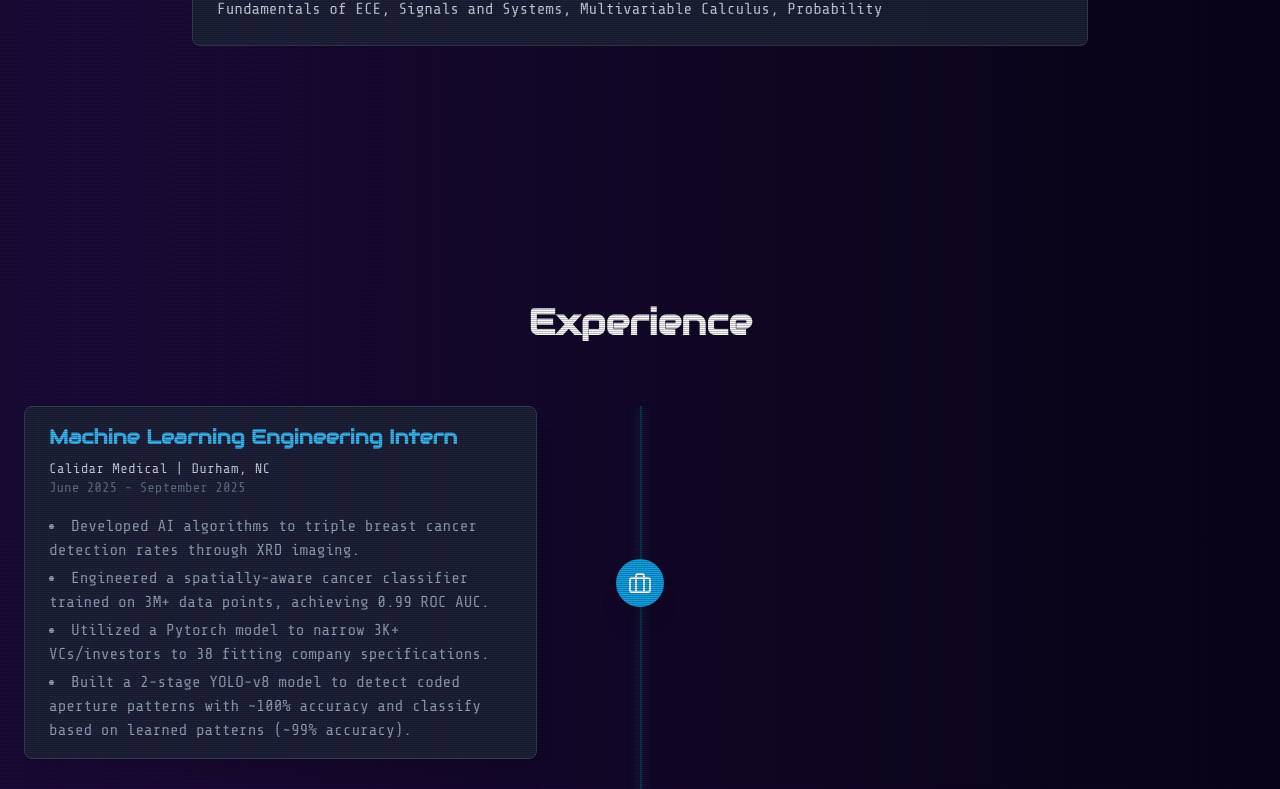
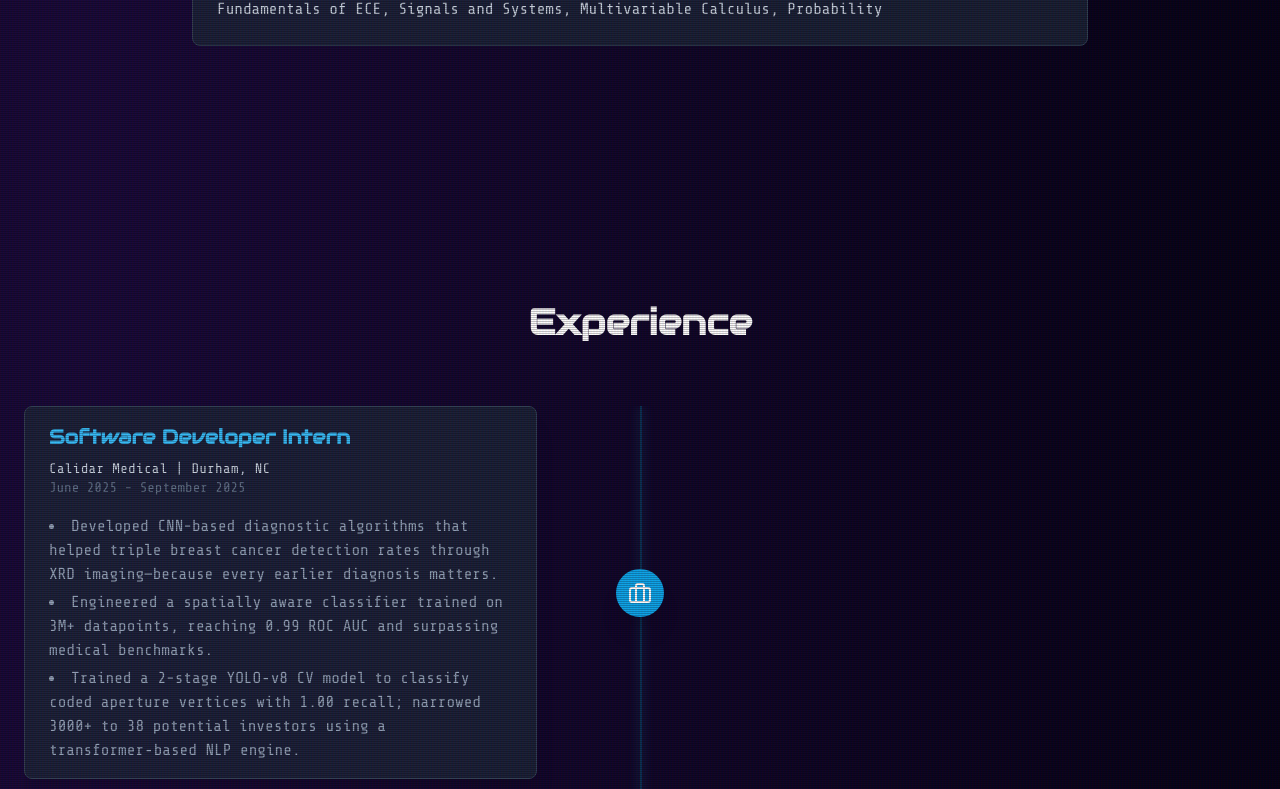
Before and after one commit to OwenChen2006/owenchen2006.github.io, a React (Vite) app: page / in a window 1280 px wide. Shown: the part 2000-2789 px from the top of the page. Built offline with nearby package versions, Linux system fonts and the light colour scheme.

Commit message:
Experience: add consulting role (sanitized), impact phrasing; Projects: add NBABot with icon; Skills: add LangChain/FAISS/FastAPI/PostgreSQL/Docker; Icons: add Basketball/Help.

```diff
--- a/components/Experience.tsx
+++ b/components/Experience.tsx
@@ -2,20 +2,31 @@
 import React from 'react';
 import type { ExperienceItem } from '../types';
 import AnimatedSection from './AnimatedSection';
-import { BriefcaseIcon } from './Icons';
+import { BriefcaseIcon, HelpCircleIcon } from './Icons';
 
 const experienceData: ExperienceItem[] = [
   {
-    role: 'Machine Learning Engineering Intern',
+    role: 'Software Developer Intern',
     company: 'Calidar Medical',
     date: 'June 2025 - September 2025',
     location: 'Durham, NC',
     description: [
-      'Developed AI algorithms to triple breast cancer detection rates through XRD imaging.',
-      'Engineered a spatially-aware cancer classifier trained on 3M+ data points, achieving 0.99 ROC AUC.',
-      'Utilized a Pytorch model to narrow 3K+ VCs/investors to 38 fitting company specifications.',
-      'Built a 2-stage YOLO-v8 model to detect coded aperture patterns with ~100% accuracy and classify based on learned patterns (~99% accuracy).'
+      'Developed CNN-based diagnostic algorithms that helped triple breast cancer detection rates through XRD imaging—because every earlier diagnosis matters.',
+      'Engineered a spatially aware classifier trained on 3M+ datapoints, reaching 0.99 ROC AUC and surpassing medical benchmarks.',
+      'Trained a 2-stage YOLO‑v8 CV model to classify coded aperture vertices with 1.00 recall; narrowed 3000+ to 38 potential investors using a transformer‑based NLP engine.',
     ],
+    iconName: 'briefcase',
+  },
+  {
+    role: 'Technical Consultant',
+    company: 'Fortune 100 motor company (question-mark logo) via 180 Degrees Consulting',
+    date: 'August 2025 - Present',
+    location: 'Remote',
+    description: [
+      'Prototyped multi-agent AI workflows for global supply chain risk analysis—designing prompt orchestration and safe agent behaviors to turn noisy data into confident actions.',
+      'Shipped as a versioned REST API with CI-backed quality checks; reduced time from ad‑hoc notebooks to reproducible analysis in minutes using LangChain, FAISS, and FastAPI.',
+    ],
+    iconName: 'help',
   },
   {
     role: 'Undergraduate Researcher',
@@ -23,9 +34,10 @@ const experienceData: ExperienceItem[] = [
     date: 'January 2025 - Present',
     location: 'Durham, NC',
     description: [
-      'Leading ML sub-team applying ML/LLMs for material optimization in atomic layering.',
-      'Built an automated Python pipeline for signal processing, feature engineering, and REST API-based model evaluation.',
+      'Lead ML sub-team building an automated pipeline for spectroscopy: denoising, feature engineering, and model evaluation delivered through a clean REST interface.',
+      'Cut path from experimental data to decisions from hours to minutes—unlocking faster material discovery in atomic-layer deposition.',
     ],
+    iconName: 'briefcase',
   },
   {
     role: 'Semiconductor Fab Intern',
@@ -43,7 +55,13 @@ const ExperienceCard: React.FC<{ item: ExperienceItem }> = ({ item }) => (
   <div className="mb-8 flex justify-between items-center w-full">
     <div className="order-1 w-5/12"></div>
     <div className="z-20 flex items-center order-1 bg-cyan-500/90 shadow-xl w-12 h-12 rounded-full shadow-cyan-500/40">
-      <h1 className="mx-auto text-white font-semibold text-lg"><BriefcaseIcon className="w-6 h-6" /></h1>
+      <h1 className="mx-auto text-white font-semibold text-lg">
+        {item.iconName === 'help' ? (
+          <HelpCircleIcon className="w-6 h-6" />
+        ) : (
+          <BriefcaseIcon className="w-6 h-6" />
+        )}
+      </h1>
     </div>
     <div className="order-1 bg-slate-800/80 backdrop-blur-sm rounded-lg shadow-xl w-5/12 px-6 py-4 border neon-border">
       <h3 className="mb-2 font-bold text-sky-400 text-xl">{item.role}</h3>
--- a/components/Icons.tsx
+++ b/components/Icons.tsx
@@ -83,3 +83,20 @@ export const BriefcaseIcon: React.FC<IconProps> = ({ className }) => (
         <path d="M16 21V5a2 2 0 0 0-2-2h-4a2 2 0 0 0-2 2v16"></path>
     </svg>
 );
+
+export const BasketballIcon: React.FC<IconProps> = ({ className }) => (
+  <svg xmlns="http://www.w3.org/2000/svg" width="24" height="24" viewBox="0 0 24 24" fill="none" stroke="currentColor" strokeWidth="2" strokeLinecap="round" strokeLinejoin="round" className={className}>
+    <circle cx="12" cy="12" r="10"></circle>
+    <path d="M2 12h20"></path>
+    <path d="M12 2a15.3 15.3 0 0 1 0 20"></path>
+    <path d="M12 2a15.3 15.3 0 0 0 0 20"></path>
+  </svg>
+);
+
+export const HelpCircleIcon: React.FC<IconProps> = ({ className }) => (
+  <svg xmlns="http://www.w3.org/2000/svg" width="24" height="24" viewBox="0 0 24 24" fill="none" stroke="currentColor" strokeWidth="2" strokeLinecap="round" strokeLinejoin="round" className={className}>
+    <circle cx="12" cy="12" r="10"></circle>
+    <path d="M9.09 9a3 3 0 1 1 5.83 1c0 2-3 2-3 4"></path>
+    <path d="M12 17h.01"></path>
+  </svg>
+);
--- a/components/Projects.tsx
+++ b/components/Projects.tsx
@@ -1,6 +1,7 @@
 
 import React from 'react';
 import type { ProjectItem } from '../types';
+import { BasketballIcon } from './Icons';
 import AnimatedSection from './AnimatedSection';
 
 const projectData: ProjectItem[] = [
@@ -13,6 +14,17 @@ const projectData: ProjectItem[] = [
     ],
     githubLink: 'https://github.com/OwenChen2006',
     siteLink: 'https://dukebdeats.colab.duke.edu'
+  },
+  {
+    title: 'NBABot',
+    tech: ['Python', 'FastAPI', 'PostgreSQL', 'Docker', 'LangChain'],
+    date: 'August 2025 - Present',
+    description: [
+      'Built a production-grade NBA stats chatbot with a clean REST interface, fine-tuned prompts, and a resilient ingestion pipeline that turns raw game data into answers real fans trust.',
+      'Shipped with containerized services, durable background jobs, and a tuned embeddings store—because fast, reliable basketball insights should feel effortless.',
+    ],
+    githubLink: 'https://github.com/OwenChen2006',
+    iconName: 'basketball'
   },
   {
     title: 'Vertex Detector in Coded Apertures',
@@ -68,7 +80,10 @@ const ProjectCard: React.FC<{ item: ProjectItem }> = ({ item }) => (
     <div className="pointer-events-none absolute -inset-20 bg-[radial-gradient(circle_at_top_right,rgba(34,211,238,0.18),transparent_50%)]"></div>
     <div className="flex-grow">
       <div className="flex justify-between items-start mb-4">
-        <h3 className="text-xl font-bold text-sky-400">{item.title}</h3>
+        <div className="flex items-center gap-2">
+          {item.iconName === 'basketball' && <BasketballIcon className="w-5 h-5 text-cyan-300" />}
+          <h3 className="text-xl font-bold text-sky-400">{item.title}</h3>
+        </div>
         <div className="flex items-center gap-3">
           {item.siteLink && (
             <a href={item.siteLink} target="_blank" rel="noopener noreferrer" className="text-slate-400 hover:text-sky-400 text-sm font-medium">
--- a/components/Skills.tsx
+++ b/components/Skills.tsx
@@ -10,15 +10,15 @@ const skillsData: SkillCategory[] = [
   },
   {
     name: 'Developer Tools & Frameworks',
-    skills: ['PyTorch', 'TensorFlow', 'React', 'Flask', 'Qiskit', 'Arduino', 'Git', 'Google Cloud', 'Colab'],
+    skills: ['PyTorch', 'TensorFlow', 'React', 'Flask', 'FastAPI', 'LangChain', 'Qiskit', 'Arduino', 'Git', 'Google Cloud', 'Colab'],
   },
   {
     name: 'Libraries & Data Science',
-    skills: ['NumPy', 'Pandas', 'SciPy', 'Matplotlib', 'scikit-learn', 'Keras', 'OpenCV'],
+    skills: ['NumPy', 'Pandas', 'SciPy', 'Matplotlib', 'scikit-learn', 'Keras', 'OpenCV', 'FAISS'],
   },
   {
     name: 'Databases & Systems',
-    skills: ['SQLite', 'CUDA', 'Linux', 'Azure ML'],
+    skills: ['PostgreSQL', 'SQLite', 'CUDA', 'Linux', 'Docker', 'Azure ML'],
   },
   {
     name: 'Hardware & EDA',
--- a/types.ts
+++ b/types.ts
@@ -5,6 +5,7 @@ export interface ExperienceItem {
   date: string;
   location: string;
   description: string[];
+  iconName?: 'briefcase' | 'help';
 }
 
 export interface ProjectItem {
@@ -16,6 +17,7 @@ export interface ProjectItem {
   imageUrl?: string;
   docUrl?: string;
   siteLink?: string;
+  iconName?: 'basketball' | 'help';
 }
 
 export interface SkillCategory {
```
